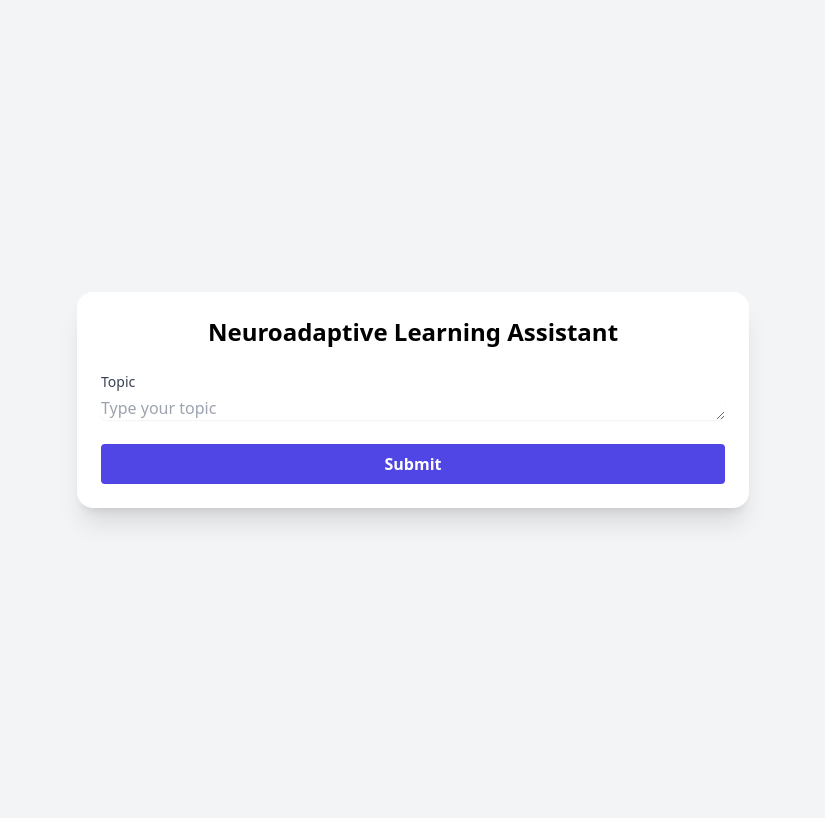
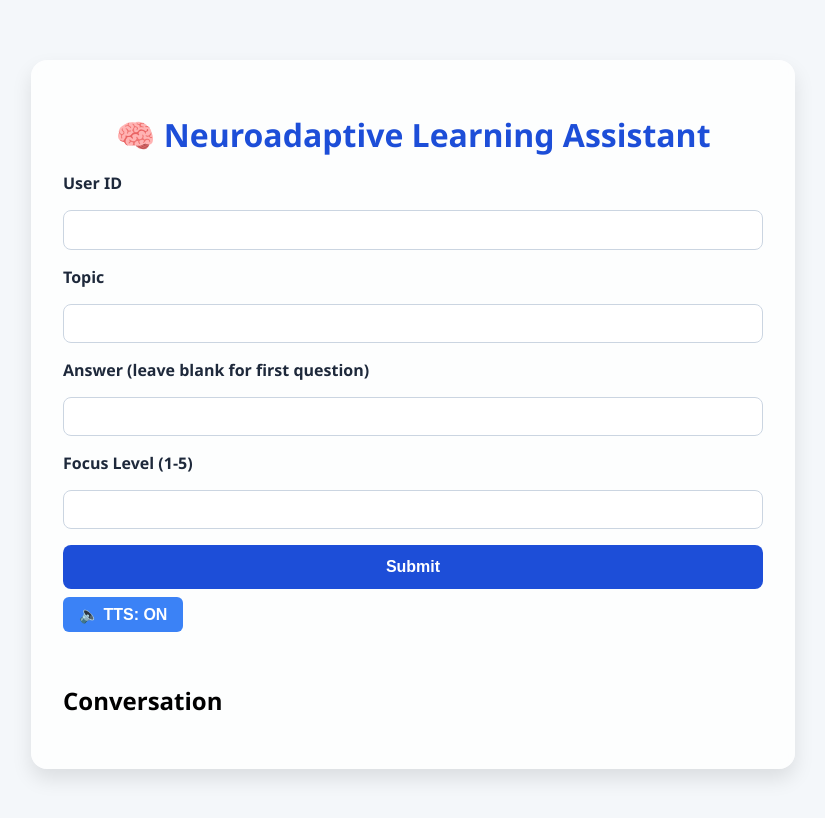
Before and after one commit to JuhDavid/Neuroadaptive-Learning-Assistant, a plain HTML site: page index.html in a window 1280 px wide. Shown: the whole page, without its empty margins (227-1052 px from the left). Drawn offline with nearby package versions, Linux system fonts and the light colour scheme.

Commit message:
frontend update

```diff
--- a/index.html
+++ b/index.html
@@ -2,82 +2,197 @@
 <html lang="en">
 <head>
   <meta charset="UTF-8" />
-  <meta name="viewport" content="width=device-width, initial-scale=1.0" />
+  <meta name="viewport" content="width=device-width, initial-scale=1.0"/>
   <title>Neuroadaptive Learning Assistant</title>
-  <script src="https://cdn.tailwindcss.com"></script>
+  <link rel="stylesheet" href="styles.css" />
   <script src="https://polyfill.io/v3/polyfill.min.js?features=es6"></script>
   <script id="MathJax-script" async
-    src="https://cdn.jsdelivr.net/npm/mathjax@3/es5/tex-mml-chtml.js"></script>
+          src="https://cdn.jsdelivr.net/npm/mathjax@3/es5/tex-mml-chtml.js">
+  </script>
+</head>
+<body>
+  <div class="container">
+    <h1>🧠 Neuroadaptive Learning Assistant</h1>
 
-</head>
-<body class="bg-gray-100 min-h-screen flex items-center justify-center p-4">
-  <div class="bg-white max-w-2xl w-full rounded-2xl shadow-xl p-6 space-y-6">
-    <h1 class="text-2xl font-bold text-center">Neuroadaptive Learning Assistant</h1>
+    <form id="question-form">
+      <label for="user_id">User ID</label>
+      <input type="text" id="user_id" required />
 
-    <div id = "topic-container" class = "mb-4">
-      <label for="topic" class="block text-sm font-medium text-gray-700">Topic</label>
-      <textarea id="topic" rows="1" class="mt-1 block w-full rounded-md border-gray-300 shadow-sm focus:ring-indigo-500 focus:border-indigo-500" placeholder="Type your topic"></textarea>
+      <label for="topic">Topic</label>
+      <input type="text" id="topic" required />
+
+      <label for="answer">Answer (leave blank for first question)</label>
+      <input type="text" id="answer" />
+
+      <label for="focus_level">Focus Level (1-5)</label>
+      <input type="number" id="focus_level" min="1" max="5" required />
+
+      <button type="submit">Submit</button>
+    </form>
+
+    <button id="tts-toggle" class="tts-button">🔈 TTS: ON</button>
+
+    <div id="response-section">
+      <h2>Conversation</h2>
+      <div id="response-output"></div>
     </div>
-
-    <div id="response-container" class="hidden mb-4">
-      <h2 class="text-lg font-semibold mb-2">Assistant Response</h2>
-      <p id="response-text" class="text-gray-800 whitespace-pre-line"></p>
-    </div>
-
-    <div id = answer-container class= "hidden mb-4">
-      <label for="answer" class="block text-sm font-medium text-gray-700">Your Answer</label>
-      <textarea id="answer" rows="4" class="mt-1 block w-full rounded-md border-gray-300 shadow-sm focus:ring-indigo-500 focus:border-indigo-500" placeholder="Type your answer here..."></textarea>
-    </div>
-
-    <button id="submitBtn" class="w-full bg-indigo-600 text-white font-semibold py-2 px-4 rounded hover:bg-indigo-700">
-      Submit
-    </button>
-
-
   </div>
 
+  <canvas id="neuron-bg"></canvas>
+
   <script>
-    const answerInput = document.getElementById('answer');
-    const submitBtn = document.getElementById('submitBtn');
-    const responseContainer = document.getElementById('response-container');
-    const responseText = document.getElementById('response-text');
-    const topicInput = document.getElementById('topic');
-    let savedTopic = null;
-    submitBtn.addEventListener('click', async () => {
-      const answer = answerInput.value.trim();
-      if (!savedTopic) {
-        savedTopic = topicInput.value.trim();
-        topicInput.value = topic.replace(/[^a-zA-Z0-9 ]/g, '').slice(0, 100); // Sanitize input
+    const form = document.getElementById("question-form");
+    const output = document.getElementById("response-output");
+    const ttsToggle = document.getElementById("tts-toggle");
+
+    let ttsEnabled = true;
+    let availableVoices = [];
+
+    const updateToggleText = () => {
+      ttsToggle.textContent = ttsEnabled ? "🔈 TTS: ON" : "🔇 TTS: OFF";
+    };
+
+    ttsToggle.addEventListener("click", () => {
+      ttsEnabled = !ttsEnabled;
+      updateToggleText();
+    });
+
+    const speak = (text) => {
+      if (!ttsEnabled || !window.speechSynthesis) return;
+
+      if (!availableVoices.length) {
+        availableVoices = speechSynthesis.getVoices();
       }
-      const userId = crypto.randomUUID();
 
-      submitBtn.disabled = true;
-      submitBtn.textContent = 'Loading...';
+      let selectedVoice = availableVoices.find(v =>
+        v.name.includes("Google US English") ||
+        v.name.includes("Microsoft Aria") ||
+        (v.lang === "en-US" && v.default)
+      );
+
+      if (!selectedVoice) {
+        selectedVoice = availableVoices.find(v => v.lang.startsWith("en"));
+      }
+
+      const utterance = new SpeechSynthesisUtterance(text);
+      utterance.voice = selectedVoice || null;
+      utterance.lang = 'en-US';
+      utterance.rate = 0.95;
+      utterance.pitch = 1.1;
+      utterance.volume = 1;
+
+      speechSynthesis.cancel();
+      speechSynthesis.speak(utterance);
+    };
+
+    window.speechSynthesis.onvoiceschanged = () => {
+      availableVoices = speechSynthesis.getVoices();
+    };
+
+    form.addEventListener("submit", async (e) => {
+      e.preventDefault();
+
+      const payload = {
+        user_id: document.getElementById("user_id").value,
+        topic: document.getElementById("topic").value,
+        answer: document.getElementById("answer").value,
+        focus_level: parseInt(document.getElementById("focus_level").value),
+      };
 
       try {
-        const res = await fetch('http://localhost:8000/generate', {
-          method: 'POST',
-          headers: {
-            'Content-Type': 'application/json'
-          },
-          body: JSON.stringify({ user_id: userId, answer: answer,topic: savedTopic })
+        const res = await fetch("http://localhost:8000/generate", {
+          method: "POST",
+          headers: { "Content-Type": "application/json" },
+          body: JSON.stringify(payload),
         });
 
         const data = await res.json();
-        responseText.textContent = data.adapted_response;
-        responseContainer.classList.remove('hidden');
-        document.getElementById('topic-container').classList.add('hidden'); // Hide the topic input after submission{
-        document.getElementById('answer-container').classList.remove('hidden'); // Show the answer input
-        answerInput.value = ''; // Clear the answer input for the next response
-        MathJax.typesetPromise(); // Re-render MathJax after updating the response text
-      } catch (err) {
-        responseText.textContent = 'An error occurred while contacting the assistant.';
-        responseContainer.classList.remove('hidden');
-      } finally {
-        submitBtn.disabled = false;
-        submitBtn.textContent = 'Submit';
+
+        if (res.ok) {
+          const div = document.createElement("div");
+          div.className = "response-card";
+          div.innerHTML = data.adapted_response.replace(/\$\$(.*?)\$\$/g, (_, expr) => `\\(${expr}\\)`);
+          output.appendChild(div);
+          MathJax.typesetPromise([div]);
+
+          speak(data.adapted_response.replace(/\$\$(.*?)\$\$/g, ""));
+        } else {
+          alert("Error: " + data.detail);
+        }
+      } catch (error) {
+        alert("Fetch error: " + error.message);
       }
+
+      document.getElementById("answer").value = "";
     });
+
+    // Neuron animation background
+    const canvas = document.getElementById("neuron-bg");
+    const ctx = canvas.getContext("2d");
+    let width, height;
+    let nodes = [];
+
+    function resizeCanvas() {
+      width = canvas.width = window.innerWidth;
+      height = canvas.height = window.innerHeight;
+    }
+
+    window.addEventListener("resize", resizeCanvas);
+    resizeCanvas();
+
+    function createNodes(num) {
+      nodes = Array.from({ length: num }, () => ({
+        x: Math.random() * width,
+        y: Math.random() * height,
+        vx: (Math.random() - 0.5) * 1.5,
+        vy: (Math.random() - 0.5) * 1.5,
+        radius: Math.random() * 1.5 + 1
+      }));
+    }
+
+    function drawNodes() {
+      ctx.clearRect(0, 0, width, height);
+      ctx.fillStyle = "#60a5fa";
+      for (let n of nodes) {
+        ctx.beginPath();
+        ctx.arc(n.x, n.y, n.radius, 0, 2 * Math.PI);
+        ctx.fill();
+      }
+
+      ctx.strokeStyle = "rgba(96, 165, 250, 0.2)";
+      for (let i = 0; i < nodes.length; i++) {
+        for (let j = i + 1; j < nodes.length; j++) {
+          const dx = nodes[i].x - nodes[j].x;
+          const dy = nodes[i].y - nodes[j].y;
+          const dist = Math.sqrt(dx * dx + dy * dy);
+          if (dist < 100) {
+            ctx.beginPath();
+            ctx.moveTo(nodes[i].x, nodes[i].y);
+            ctx.lineTo(nodes[j].x, nodes[j].y);
+            ctx.stroke();
+          }
+        }
+      }
+    }
+
+    function updateNodes() {
+      for (let n of nodes) {
+        n.x += n.vx;
+        n.y += n.vy;
+        if (n.x < 0 || n.x > width) n.vx *= -1;
+        if (n.y < 0 || n.y > height) n.vy *= -1;
+      }
+    }
+
+    function animate() {
+      drawNodes();
+      updateNodes();
+      requestAnimationFrame(animate);
+    }
+
+    createNodes(60);
+    animate();
+    updateToggleText();
   </script>
 </body>
 </html>
--- a/styles.css
+++ b/styles.css
@@ -0,0 +1,109 @@
+body, html {
+  margin: 0;
+  padding: 0;
+  font-family: 'Segoe UI', Tahoma, Geneva, Verdana, sans-serif;
+  background: #f4f7fa;
+  overflow-x: hidden;
+}
+
+canvas#neuron-bg {
+  position: fixed;
+  top: 0;
+  left: 0;
+  z-index: -1;
+}
+
+.container {
+  max-width: 700px;
+  margin: 60px auto;
+  background: #ffffffcc;
+  backdrop-filter: blur(8px);
+  border-radius: 16px;
+  padding: 2rem;
+  box-shadow: 0 10px 20px rgba(0,0,0,0.1);
+  z-index: 1;
+  position: relative;
+}
+
+h1 {
+  text-align: center;
+  color: #1d4ed8;
+  margin-bottom: 1rem;
+}
+
+form {
+  display: flex;
+  flex-direction: column;
+  gap: 1rem;
+}
+
+label {
+  font-weight: bold;
+  color: #1e293b;
+}
+
+input {
+  padding: 0.6rem;
+  border: 1px solid #cbd5e1;
+  border-radius: 8px;
+  font-size: 1rem;
+}
+
+button {
+  padding: 0.8rem;
+  background-color: #1d4ed8;
+  color: white;
+  border: none;
+  border-radius: 8px;
+  font-weight: bold;
+  font-size: 1rem;
+  cursor: pointer;
+  transition: background 0.3s ease;
+}
+
+button:hover {
+  background-color: #2563eb;
+}
+
+#response-section {
+  margin-top: 2rem;
+  max-height: 300px;
+  overflow-y: auto;
+  padding-right: 1rem;
+}
+
+#response-output {
+  display: flex;
+  flex-direction: column;
+  gap: 1rem;
+}
+
+.response-card {
+  background: #e0f2fe;
+  border-left: 4px solid #0284c7;
+  padding: 1rem;
+  border-radius: 8px;
+  font-size: 1rem;
+  color: #0f172a;
+  transition: all 0.3s ease;
+}
+
+.response-card:hover {
+  background: #bae6fd;
+}
+
+.tts-button {
+  margin-top: 0.5rem;
+  padding: 0.5rem 1rem;
+  font-size: 1rem;
+  background-color: #3b82f6;
+  color: white;
+  border: none;
+  border-radius: 0.375rem;
+  cursor: pointer;
+  transition: background-color 0.2s;
+}
+
+.tts-button:hover {
+  background-color: #2563eb;
+}
```
Also changed, not shown: 1 other file.
